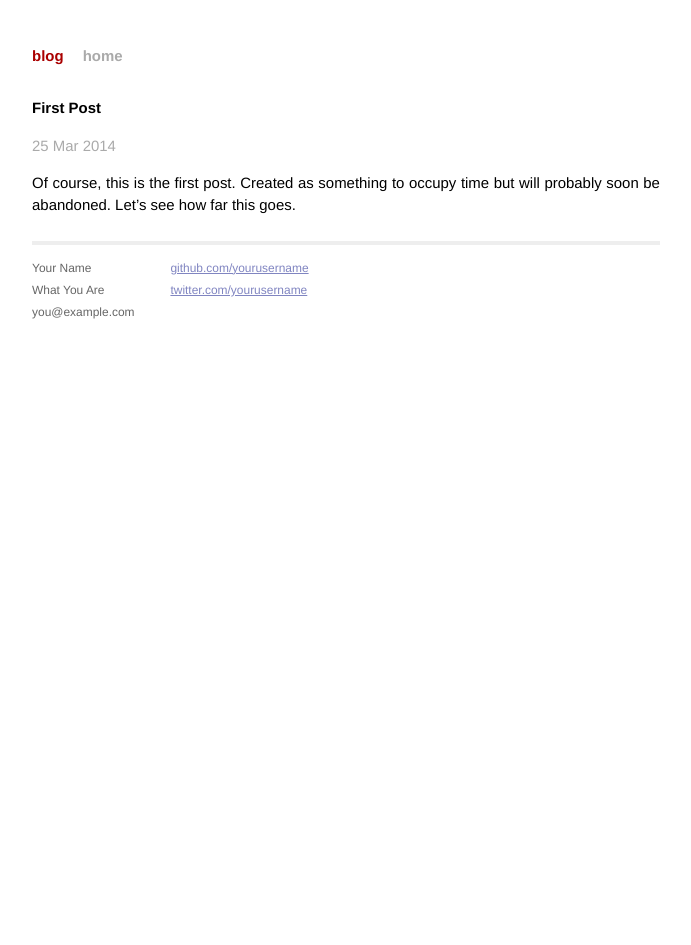
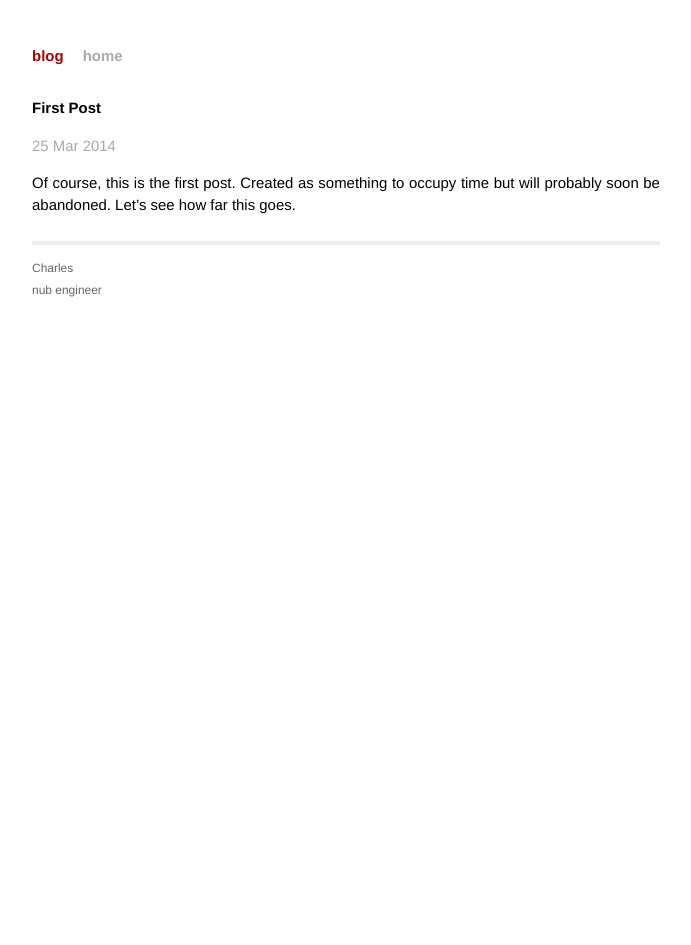
Before and after one commit to lonz/lonz.github.io, a Jekyll site: the page built from _posts/2014-03-25-first-post.markdown, in a window 1280 px wide. Shown: the whole page, without its empty margins (294-985 px from the left). Built offline with Jekyll 4.4.1, drawn with Linux system fonts in a browser that asks for light colours; Markdown is read by kramdown in place of the engine named in the settings.

Commit message:
blahblah

```diff
--- a/_layouts/default.html
+++ b/_layouts/default.html
@@ -26,15 +26,14 @@
           <div class="footer">
             <div class="contact">
               <p>
-                Your Name<br />
-                What You Are<br />
-                you@example.com
+                Charles<br />
+                nub engineer<br />
               </p>
             </div>
             <div class="contact">
               <p>
-                <a href="https://github.com/yourusername">github.com/yourusername</a><br />
-                <a href="https://twitter.com/yourusername">twitter.com/yourusername</a><br />
+                <br />
+                <br />
               </p>
             </div>
           </div>
--- a/index.html
+++ b/index.html
@@ -1,6 +1,6 @@
 ---
 layout: default
-title: Your New Jekyll Site
+title: blog
 ---
 
 <div id="home">
```
